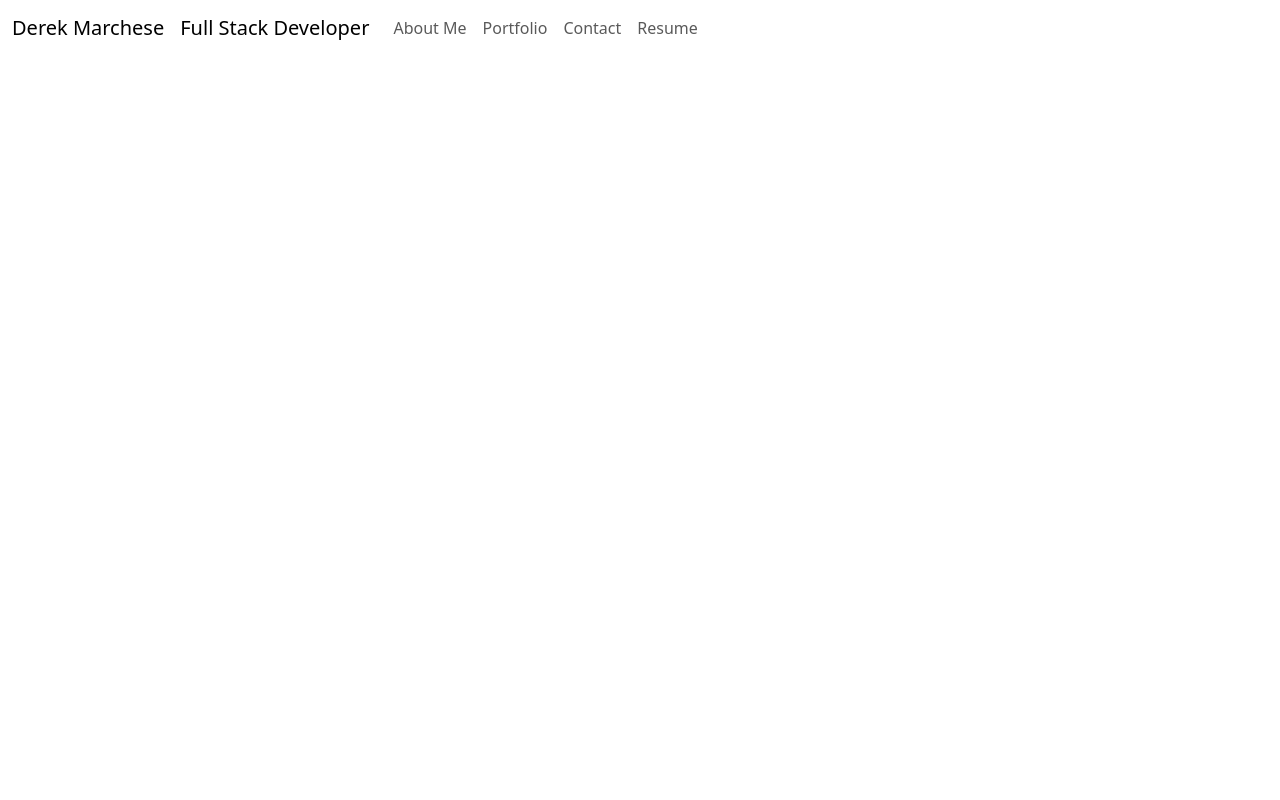
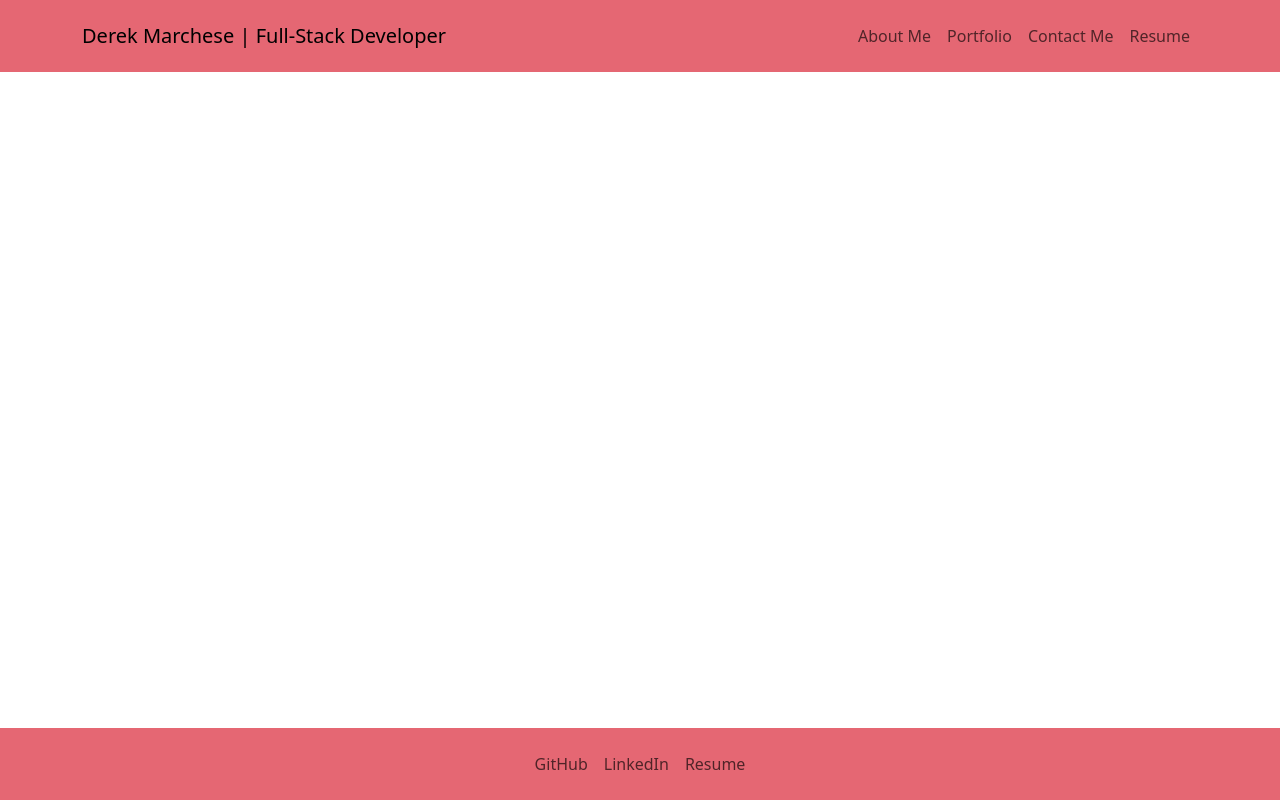
Before and after one commit to dtm589/react-portfolio, a React (Create React App) app: page / in a window 1280 px wide. Built offline with nearby package versions, Linux system fonts and the light colour scheme.

Commit message:
added nav and footer

```diff
--- a/src/App.js
+++ b/src/App.js
@@ -1,9 +1,13 @@
 import React from "react";
 import Navigation from "./components/Navigation";
+import Footer from './components/Footer';
 
 
 function App() {
-  return <Navigation/>;
+  return <div>
+    <Navigation />
+    <Footer />
+  </div>;
 }
 
 export default App;
--- a/src/components/Footer.js
+++ b/src/components/Footer.js
@@ -0,0 +1,21 @@
+import React from 'react';
+import Container from 'react-bootstrap/Container';
+import Nav from 'react-bootstrap/Nav';
+import Navbar from 'react-bootstrap/Navbar';
+
+export default function Footer() {
+    return (
+        <Navbar expand='lg' className=' fixed-bottom bg-danger bg-opacity-75 pt-3 pb-3'>
+            <Container>
+                <Navbar.Toggle aria-controls='basic-navbar-nav' />
+                <Navbar.Collapse id='basic-navbar-nav'>
+                    <Nav className='justify-content-center flex-grow-1'>
+                        <Nav.Link target="_blank" href='https://github.com/dtm589'>GitHub</Nav.Link>
+                        <Nav.Link target="_blank" href='https://www.linkedin.com/in/derek-marchese-083bb9187/'>LinkedIn</Nav.Link>
+                        <Nav.Link target="_blank" href='https://docs.google.com/document/d/1m0HGsMtAKk7Y_C8o3H_f8bGxrDCE2ckiSlZQGAyl9Mw/edit?usp=sharing'>Resume</Nav.Link>
+                    </Nav>
+                </Navbar.Collapse>
+            </Container>
+        </Navbar>
+    );
+}
--- a/src/components/Navigation.js
+++ b/src/components/Navigation.js
@@ -1,21 +1,24 @@
 import React from 'react';
 import '../styles/Navigation.css';
+import Container from 'react-bootstrap/Container';
+import Nav from 'react-bootstrap/Nav';
+import Navbar from 'react-bootstrap/Navbar';
 
 export default function Navigation() {
     return (
-        <nav className='navbar navbar-expand nav'>
-            <div className='container-fluid'>
-                <span className='navbar-brand person-title'>Derek Marchese</span>
-                <span className='navbar-brand person-subtitle'>Full Stack Developer</span>
-                <div className='collapse navbar-collapse'>
-                    <div className='navbar-nav'>
-                        <a className='nav-link' href='#'>About Me</a>
-                        <a className='nav-link' href='#'>Portfolio</a>
-                        <a className='nav-link' href='#'>Contact</a>
-                        <a className='nav-link' href='#'>Resume</a>
-                    </div>
-                </div>
-            </div>
-        </nav>
+        <Navbar expand='lg' className='bg-danger bg-opacity-75 pt-3 pb-3'>
+            <Container>
+                <Navbar.Brand className='person-title me-5'>Derek Marchese | Full-Stack Developer</Navbar.Brand>
+                <Navbar.Toggle aria-controls='basic-navbar-nav'/>
+                <Navbar.Collapse id='basic-navbar-nav'>
+                    <Nav className='justify-content-end flex-grow-1'>
+                        <Nav.Link href='#'>About Me</Nav.Link>
+                        <Nav.Link href='#'>Portfolio</Nav.Link>
+                        <Nav.Link href='#'>Contact Me</Nav.Link>
+                        <Nav.Link target="_blank" href='https://docs.google.com/document/d/1m0HGsMtAKk7Y_C8o3H_f8bGxrDCE2ckiSlZQGAyl9Mw/edit?usp=sharing'>Resume</Nav.Link>
+                    </Nav>
+                </Navbar.Collapse>
+            </Container>
+        </Navbar>
     );
 }
--- a/src/index.js
+++ b/src/index.js
@@ -1,6 +1,7 @@
 import React from 'react';
 import ReactDOM from 'react-dom';
 import App from './App';
+
 import 'bootstrap/dist/css/bootstrap.min.css';
 
 ReactDOM.render(<App />, document.getElementById('root'));
--- a/src/styles/Navigation.css
+++ b/src/styles/Navigation.css
@@ -2,22 +2,10 @@ body {
     font: 16px/1.6 "Roboto", Helvetica, sans-serif;
     font-weight: 300;
     margin: 0;
-};
-
-.nav {
-    background-color: rgba(145, 13, 13, .8);
-};
+}
 
 .person-title {
-    font-size: 35px;
+    font-size: 25px;
     font-weight: 500;
-    margin: 0;
-    text-transform: uppercase;
-};
-
-.person-subtitle {
-    font-size: 10px;
-    font-weight: 300;
-    margin: 0;
-    text-transform: uppercase;
-};
+    margin-right: 450px;
+}
```
Also changed, not shown: package.json (+5 -4 lines), 1 other file (tests, documents, lock files or other folders).
